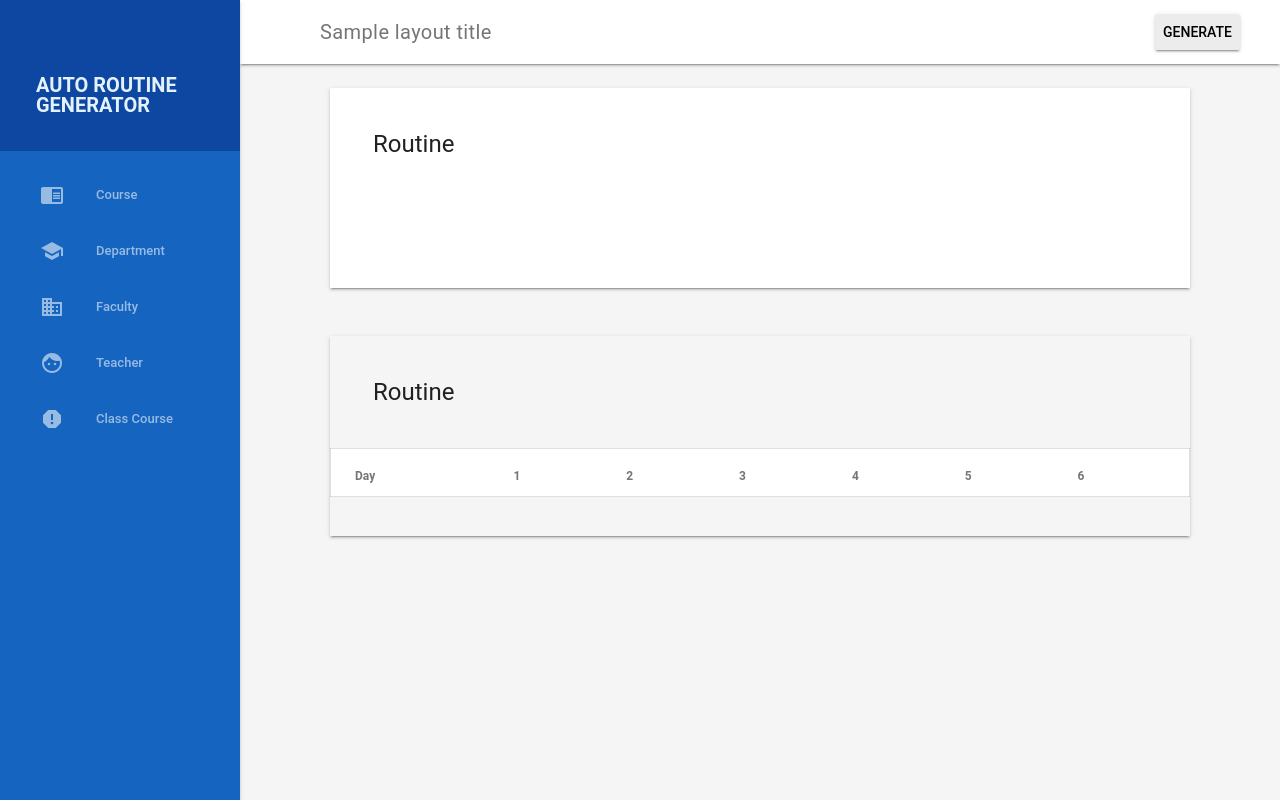
After one commit to Kathmandu-University-Computer-Club/routinegenerator, a Python web app: template templates/generate.html in a window 1280 px wide. The commit adds this page. Run offline with Jinja, Linux system fonts and the light colour scheme; the template is opened without the code that fills it: most values are stand-ins (such as "Sample title", 1, 10 or a date in 2020); lists and menus that the app fills with data are empty.

Commit message:
implementation routine generation table

```diff
--- a/main.py
+++ b/main.py
@@ -7,7 +7,7 @@ from controllers.class_course_handler import ClassCourseHandler
 from controllers.faculty_handler import FacultyHandler
 from controllers.department_handler import DepartmentHandler
 from controllers.teacher_handler import TeacherHandler
-from controllers.generate import GenerateHandler
+from controllers.generate import GenerateHandler, GenerateAjaxHandler
 import webapp2
 
 
@@ -19,5 +19,7 @@ app = webapp2.WSGIApplication([
 	('/faculty',FacultyHandler),
 	('/department',DepartmentHandler),
 	('/teacher', TeacherHandler),
-	('/generate', GenerateHandler)
+	('/generate', GenerateHandler),
+	('/generateAjax', GenerateAjaxHandler),
+
 ], debug=True)
--- a/static/css/styles.css
+++ b/static/css/styles.css
@@ -73,15 +73,19 @@ html, body {
   font-weight: 500;
 }
 .demo-layout .demo-navigation .mdl-navigation__link:hover {
-  background-color: #00BCD4;
-  color: #37474F;
+  background-color: #002244;
+  /*color: #37474F;*/
+  color: #FFFFFF;
 }
 .demo-navigation .mdl-navigation__link .material-icons {
   font-size: 24px;
+  /*color: rgba(255, 255, 255, 0.56);*/
   color: rgba(255, 255, 255, 0.56);
   margin-right: 32px;
 }
-
+.demo-navigation .mdl-navigation__link:hover .material-icons {
+  color: #fff;
+}
 .demo-content {
   max-width: 1080px;
 }
--- a/templates/base_template.html
+++ b/templates/base_template.html
@@ -16,7 +16,9 @@
         <div class="mdl-layout__header-row">
           <span class="mdl-layout-title">{{layoutTitle}}</span>
           <div class="mdl-layout-spacer"></div>
-          <div class="mdl-textfield mdl-js-textfield mdl-textfield--expandable">
+          <!-- <button id="btnGenerate" type="button" class="mdl-button mdl-js-button mdl-button--raised mdl-js-ripple-effect">Generate</button> -->
+          <a href="/generate" class="mdl-button mdl-js-button mdl-button--raised mdl-js-ripple-effect">Generate</a>
+<!--           <div class="mdl-textfield mdl-js-textfield mdl-textfield--expandable">
             <label class="mdl-button mdl-js-button mdl-button--icon" for="search">
               <i class="material-icons">search</i>
             </label>
@@ -32,12 +34,14 @@
             <li class="mdl-menu__item">About</li>
             <li class="mdl-menu__item">Contact</li>
             <li class="mdl-menu__item">Legal information</li>
-          </ul>
+          </ul> -->
         </div>
       </header>
-      <div class="demo-drawer mdl-layout__drawer mdl-color--blue-grey-900 mdl-color-text--blue-grey-50">
+      <!-- <div class="demo-drawer mdl-layout__drawer mdl-color--blue-grey-900 mdl-color-text--blue-grey-50"> -->
+      <div class="demo-drawer mdl-layout__drawer mdl-color--blue-900 mdl-color-text--blue-50">
         <header class="demo-drawer-header">
-          <img src="images/user.jpg" class="demo-avatar">
+          <div style="font-weight:700;font-size:20px;margin-left:20px;padding-bottom:20px;">AUTO ROUTINE GENERATOR</div>
+<!--           <img src="images/user.jpg" class="demo-avatar">
           <div class="demo-avatar-dropdown">
             <span>hello@example.com</span>
             <div class="mdl-layout-spacer"></div>
@@ -49,16 +53,16 @@
               <li class="mdl-menu__item">info@example.com</li>
               <li class="mdl-menu__item"><i class="material-icons">add</i>Add another account...</li>
             </ul>
-          </div>
+          </div> -->
         </header>
-        <nav class="demo-navigation mdl-navigation mdl-color--blue-grey-800">
-          <a class="mdl-navigation__link" href="/course"><i class="mdl-color-text--blue-grey-400 material-icons">chrome_reader_mode</i>Course</a>
-          <a class="mdl-navigation__link" href="/department"><i class="mdl-color-text--blue-grey-400 material-icons">school</i>Department</a>
-          <a class="mdl-navigation__link" href="/faculty"><i class="mdl-color-text--blue-grey-400 material-icons">business</i>Faculty</a>
-          <a class="mdl-navigation__link" href="classcourse"><i class="mdl-color-text--blue-grey-400 material-icons">report</i>Class Course</a>
-          <a class="mdl-navigation__link" href="/teacher"><i class="mdl-color-text--blue-grey-400 material-icons">face</i>Teacher</a>
+        <nav class="demo-navigation mdl-navigation mdl-color--blue-800">
+          <a class="mdl-navigation__link" href="/course"><i class="mdl-color-text--blue-white-400 material-icons">chrome_reader_mode</i>Course</a>
+          <a class="mdl-navigation__link" href="/department"><i class="mdl-color-text--blue-white-400 material-icons">school</i>Department</a>
+          <a class="mdl-navigation__link" href="/faculty"><i class="mdl-color-text--blue-white-400 material-icons">business</i>Faculty</a>
+          <a class="mdl-navigation__link" href="/teacher"><i class="mdl-color-text--blue-white-400 material-icons">face</i>Teacher</a>
+          <a class="mdl-navigation__link" href="classcourse"><i class="mdl-color-text--blue-white-400 material-icons">report</i>Class Course</a>
           <div class="mdl-layout-spacer"></div>
-          <a class="mdl-navigation__link" href=""><i class="mdl-color-text--blue-grey-400 material-icons">help_outline</i></a>
+          <!-- <a class="mdl-navigation__link" href=""><i class="mdl-color-text--blue-white-400 material-icons">help_outline</i>Generate</a> -->
         </nav>
       </div>
       <main class="mdl-layout__content mdl-color--grey-100">
@@ -67,10 +71,6 @@
         {% endblock %}
       </main>
     </div>
-
-
-
-
 
 	<div id="popupWrapper">
 		<div id="alert" class="popup">
--- /dev/null
+++ b/templates/generate.html
@@ -0,0 +1,79 @@
+{% extends "base_template.html" %}
+{% block content %}
+		<section class="section--center mdl-grid mdl-grid--no-spacing mdl-shadow--2dp">
+			<div class="mdl-card mdl-cell mdl-cell--12-col">
+				<div class="mdl-card__supporting-text mdl-grid mdl-grid--no-spacing">
+					<h4 class="mdl-cell mdl-cell--12-col">Routine</h4>
+
+
+				</div>
+			</div>
+		</section>
+
+		<section id="routine_prototype" class="section--center mdl-grid mdl-grid--no-spacing mdl-shadow--2dp">
+			<div class="mdl-card mdl-cell mdl-cell--12-col" style="background:transparent">
+				<!-- <div class="mdl-card__supporting-text mdl-grid mdl-grid--no-spacing"> -->
+				<div class="mdl-card__supporting-text mdl-grid mdl-grid--no-spacing">
+					<h4 class="mdl-cell mdl-cell--12-col">Routine</h4>
+				</div>
+					<table class="mdl-data-table mdl-js-data-table" style="width:100%;">
+					  <thead>
+					    <tr>
+					      <th class="mdl-data-table__cell--non-numeric">Day</th>
+					      <th class="mdl-data-table__cell--non-numeric">1</th>
+					      <th class="mdl-data-table__cell--non-numeric">2</th>
+					      <th class="mdl-data-table__cell--non-numeric">3</th>
+					      <th class="mdl-data-table__cell--non-numeric">4</th>
+					      <th class="mdl-data-table__cell--non-numeric">5</th>
+					      <th class="mdl-data-table__cell--non-numeric">6</th>
+					    </tr>
+					  </thead>
+					  <tbody>
+
+						<!-- {% for faculty in faculties %} -->
+<!-- 							<tr>
+								<td class="mdl-data-table__cell--non-numeric">{{faculty.id}}</td>
+								<td class="mdl-data-table__cell--non-numeric">{{faculty.faculty_name}}</td>
+								<td class="mdl-data-table__cell--non-numeric" data-department_id="{{faculty.department_id}}">{{faculty.department_name}}</td>
+							</tr>
+ -->
+ <!-- {% endfor %} -->
+					  </tbody>
+					</table>
+				</div>
+			</section>
+
+{% endblock %}
+
+{% block currentPage %}generate{% endblock %}
+
+{% block extraScript %}
+	<script type="text/javascript">
+		console.log('loading...');
+		$.getJSON('/generateAjax', function(r) {
+			var days = ['sunday', 'monday', 'tuesday', 'wednesday', 'thursday', 'friday'];
+			var prototype = $('#routine_prototype')
+			for (var a in r) {
+				var e = prototype.clone().removeAttr('id');
+				days.forEach(function(d) {
+					var tr = $('<tr/>').appendTo($('tbody', e));
+					for (var j = 0; j < 7; j++) {
+						tr.append($('<td/>', {
+							class: 'mdl-data-table__cell--non-numeric'
+						}));
+					}
+					var tds = tr.children();
+					tds.eq(0).html(d);
+					var rou = r[a].routine[d];
+					for (var j = 0; j < rou.length; j++) {
+						var timing =  rou[j].timing;
+						for (var k = timing[0]; k <= timing[1]; k++) {
+							tds.eq(k).html('<div style="font-weight:700;">' + rou[j].subject + '</div><div>' + rou[j].teacher.name + '</div>');
+						}
+					}
+				});
+				prototype.before(e);
+			}
+		});
+	</script>
+{% endblock %}
```
Also changed, not shown: controllers/generate.py (+18 -2 lines).
